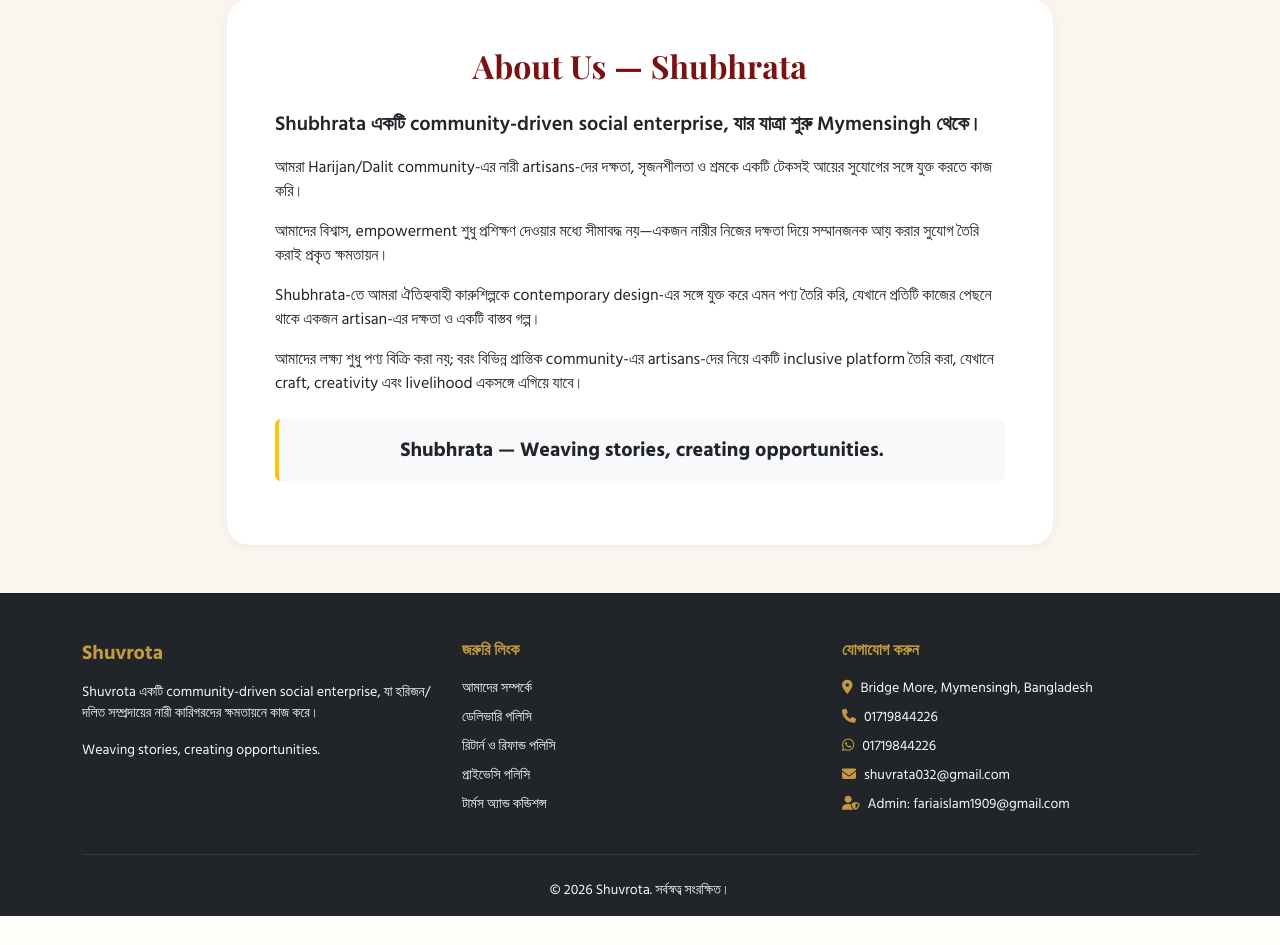
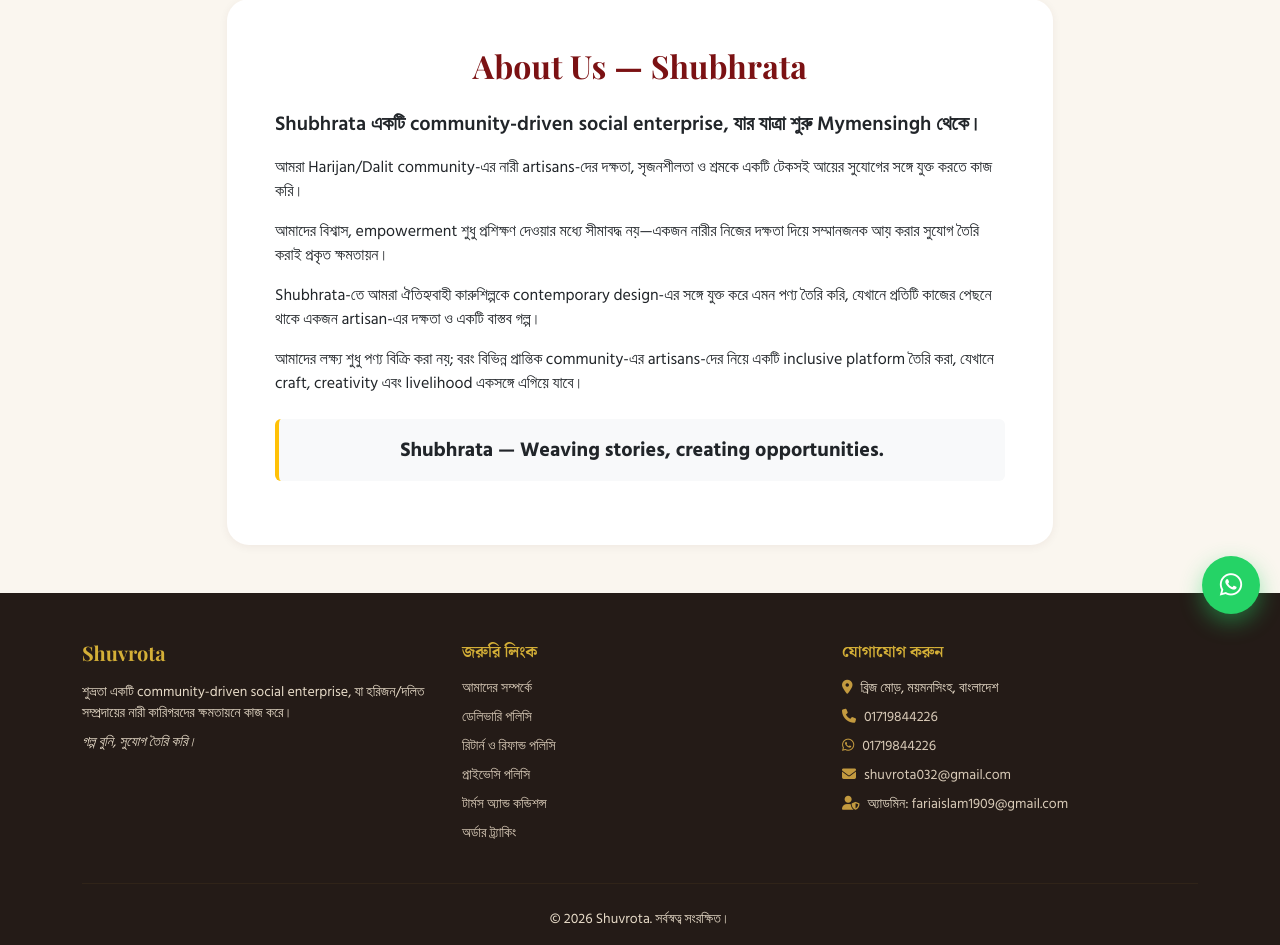
Before and after one commit to nafilridin18/Shuvrota-e-commerce, a PHP site: the page made by about.php in a window 1280 px wide. Shown: the part 162-1107 px from the top of the page. Before the commit the page ends 1078 px from the top, so only its background shows below. Run offline with PHP 8.4, Linux system fonts and the light colour scheme; data comes from the database, SQL or seed files in the repository; some web fonts are replaced.

Commit message:
Refactor footer section and update language support

```diff
--- a/includes/footer.php
+++ b/includes/footer.php
@@ -1,79 +1,79 @@
-<!-- Footer Section -->
-<footer class="bg-dark text-light pt-5 pb-3 mt-auto">
+</main>
+
+<!-- Footer -->
+<footer class="site-footer pt-5 pb-3 mt-auto">
     <div class="container">
         <div class="row g-4">
             <div class="col-md-4">
-                <h5 class="fw-bold text-warning mb-3">Shuvrota</h5>
-                <p class="text-light small">
-                    <span class="lang-bn">Shuvrota একটি community-driven social enterprise, যা হরিজন/দলিত সম্প্রদায়ের নারী কারিগরদের ক্ষমতায়নে কাজ করে।</span>
+                <h5 class="fw-bold mb-3">Shuvrota</h5>
+                <p class="small mb-2">
+                    <span class="lang-bn">শুভ্রতা একটি community-driven social enterprise, যা হরিজন/দলিত সম্প্রদায়ের নারী কারিগরদের ক্ষমতায়নে কাজ করে।</span>
                     <span class="lang-en">Shuvrota is a community-driven social enterprise working to empower women artisans from Harijan/Dalit communities.</span>
                 </p>
-                <p class="text-light small">Weaving stories, creating opportunities.</p>
+                <p class="small mb-0 fst-italic">
+                    <span class="lang-bn">গল্প বুনি, সুযোগ তৈরি করি।</span>
+                    <span class="lang-en">Weaving stories, creating opportunities.</span>
+                </p>
             </div>
             <div class="col-md-4">
-                <h6 class="fw-bold text-warning mb-3">
-                    <span class="lang-bn">জরুরি লিংক</span><span class="lang-en">Quick Links</span>
-                </h6>
+                <h6 class="fw-bold mb-3"><span class="lang-bn">জরুরি লিংক</span><span class="lang-en">Quick Links</span></h6>
                 <ul class="list-unstyled small">
-                    <li class="mb-2"><a href="about.php" class="text-decoration-none text-light">
-                        <span class="lang-bn">আমাদের সম্পর্কে</span><span class="lang-en">About Us</span>
-                    </a></li>
-                    <li class="mb-2"><a href="delivery-policy.php" class="text-decoration-none text-light">
-                        <span class="lang-bn">ডেলিভারি পলিসি</span><span class="lang-en">Delivery Policy</span>
-                    </a></li>
-                    <li class="mb-2"><a href="refund-policy.php" class="text-decoration-none text-light">
-                        <span class="lang-bn">রিটার্ন ও রিফান্ড পলিসি</span><span class="lang-en">Return & Refund Policy</span>
-                    </a></li>
-                    <li class="mb-2"><a href="privacy-policy.php" class="text-decoration-none text-light">
-                        <span class="lang-bn">প্রাইভেসি পলিসি</span><span class="lang-en">Privacy Policy</span>
-                    </a></li>
-                    <li class="mb-2"><a href="terms.php" class="text-decoration-none text-light">
-                        <span class="lang-bn">টার্মস অ্যান্ড কন্ডিশন্স</span><span class="lang-en">Terms & Conditions</span>
-                    </a></li>
+                    <li class="mb-2"><a href="about.php"><span class="lang-bn">আমাদের সম্পর্কে</span><span class="lang-en">About Us</span></a></li>
+                    <li class="mb-2"><a href="delivery-policy.php"><span class="lang-bn">ডেলিভারি পলিসি</span><span class="lang-en">Delivery Policy</span></a></li>
+                    <li class="mb-2"><a href="refund-policy.php"><span class="lang-bn">রিটার্ন ও রিফান্ড পলিসি</span><span class="lang-en">Return & Refund Policy</span></a></li>
+                    <li class="mb-2"><a href="privacy-policy.php"><span class="lang-bn">প্রাইভেসি পলিসি</span><span class="lang-en">Privacy Policy</span></a></li>
+                    <li class="mb-2"><a href="terms.php"><span class="lang-bn">টার্মস অ্যান্ড কন্ডিশন্স</span><span class="lang-en">Terms & Conditions</span></a></li>
+                    <li class="mb-2"><a href="track.php"><span class="lang-bn">অর্ডার ট্র্যাকিং</span><span class="lang-en">Order Tracking</span></a></li>
                 </ul>
             </div>
             <div class="col-md-4">
-                <h6 class="fw-bold text-warning mb-3">
-                    <span class="lang-bn">যোগাযোগ করুন</span><span class="lang-en">Contact Us</span>
-                </h6>
-                <p class="text-light small mb-2"><i class="fa-solid fa-location-dot me-2 text-warning"></i>Bridge More, Mymensingh, Bangladesh</p>
-                <p class="text-light small mb-2"><i class="fa-solid fa-phone me-2 text-warning"></i>01719844226</p>
-                <p class="text-light small mb-2"><i class="fa-brands fa-whatsapp me-2 text-warning"></i>01719844226</p>
-                <p class="text-light small mb-2"><i class="fa-solid fa-envelope me-2 text-warning"></i>shuvrata032@gmail.com</p>
-                <p class="text-light small mb-0"><i class="fa-solid fa-user-shield me-2 text-warning"></i>Admin: fariaislam1909@gmail.com</p>
+                <h6 class="fw-bold mb-3"><span class="lang-bn">যোগাযোগ করুন</span><span class="lang-en">Contact Us</span></h6>
+                <p class="small mb-2"><i class="fa-solid fa-location-dot me-2 text-warning"></i><span class="lang-bn">ব্রিজ মোড়, ময়মনসিংহ, বাংলাদেশ</span><span class="lang-en">Bridge More, Mymensingh, Bangladesh</span></p>
+                <p class="small mb-2"><i class="fa-solid fa-phone me-2 text-warning"></i><a href="tel:01719844226">01719844226</a></p>
+                <p class="small mb-2"><i class="fa-brands fa-whatsapp me-2 text-warning"></i><a href="https://wa.me/8801719844226" target="_blank" rel="noopener">01719844226</a></p>
+                <p class="small mb-2"><i class="fa-solid fa-envelope me-2 text-warning"></i><a href="mailto:shuvrota032@gmail.com">shuvrota032@gmail.com</a></p>
+                <p class="small mb-0"><i class="fa-solid fa-user-shield me-2 text-warning"></i><span class="lang-bn">অ্যাডমিন:</span><span class="lang-en">Admin:</span> <a href="mailto:fariaislam1909@gmail.com">fariaislam1909@gmail.com</a></p>
             </div>
         </div>
-        <hr class="border-secondary my-4">
-        <div class="text-center text-light small">
-            &copy; 2026 Shuvrota. <span class="lang-bn">সর্বস্বত্ব সংরক্ষিত।</span><span class="lang-en">All rights reserved.</span>
+        <hr class="my-4">
+        <div class="text-center small">
+            &copy; <?= date('Y') ?> Shuvrota. <span class="lang-bn">সর্বস্বত্ব সংরক্ষিত।</span><span class="lang-en">All rights reserved.</span>
         </div>
     </div>
 </footer>
 
-<!-- Bootstrap JS -->
+<!-- Floating helpers -->
+<a href="https://wa.me/8801719844226" target="_blank" rel="noopener" class="whatsapp-float" aria-label="WhatsApp এ যোগাযোগ করুন" title="WhatsApp এ যোগাযোগ করুন">
+    <i class="fa-brands fa-whatsapp"></i>
+</a>
+<button type="button" class="back-to-top" id="backToTopBtn" aria-label="উপরে যান" title="উপরে যান">
+    <i class="fa-solid fa-arrow-up"></i>
+</button>
+
 <script src="https://cdn.jsdelivr.net/npm/bootstrap@5.3.0/dist/js/bootstrap.bundle.min.js"></script>
+<script src="assets/js/main.js"></script>
 <script>
 function switchLanguage(lang) {
-    const bnElements = document.querySelectorAll('.lang-bn');
-    const enElements = document.querySelectorAll('.lang-en');
-
+    const body = document.body;
     if (lang === 'en') {
-        bnElements.forEach(el => el.style.display = 'none');
-        enElements.forEach(el => el.style.display = 'inline');
-        document.getElementById('currentLangText').innerText = 'English';
+        body.classList.remove('lang-bn-mode');
+        body.classList.add('lang-en-mode');
+        const t = document.getElementById('currentLangText');
+        if (t) t.innerText = 'English';
         localStorage.setItem('selectedLang', 'en');
     } else {
-        enElements.forEach(el => el.style.display = 'none');
-        bnElements.forEach(el => el.style.display = 'inline');
-        document.getElementById('currentLangText').innerText = 'বাংলা';
+        body.classList.remove('lang-en-mode');
+        body.classList.add('lang-bn-mode');
+        const t = document.getElementById('currentLangText');
+        if (t) t.innerText = 'বাংলা';
         localStorage.setItem('selectedLang', 'bn');
     }
 }
 
-window.onload = function() {
+document.addEventListener('DOMContentLoaded', function () {
     const savedLang = localStorage.getItem('selectedLang') || 'bn';
     switchLanguage(savedLang);
-};
+});
 </script>
 </body>
 </html>
```
